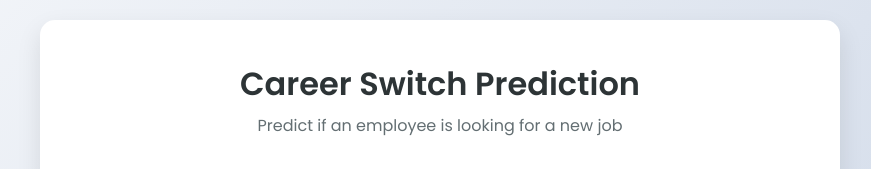
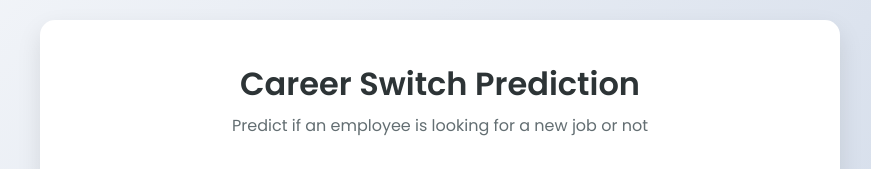
Before and after one commit to nawrin1/Career-Switch-Prediction-MLOPS, a FastAPI app: page / in a window 1280 px wide. Shown: the top 169 px of the page, without its empty margins (200-1071 px from the left). Run offline with FastAPI, Linux system fonts and the light colour scheme; parts of the project's set-up code (start-up, migrations or seed data) failed here and were passed over.

Commit message:
fixed html file

```diff
--- a/templates/index.html
+++ b/templates/index.html
@@ -11,7 +11,7 @@
     <div class="container">
         <header>
             <h1>Career Switch Prediction</h1>
-            <p>Predict if an employee is looking for a new job</p>
+            <p>Predict if an employee is looking for a new job or not</p>
         </header>
 
         <section class="form-container">
```
Also changed, not shown: 2 other files.
